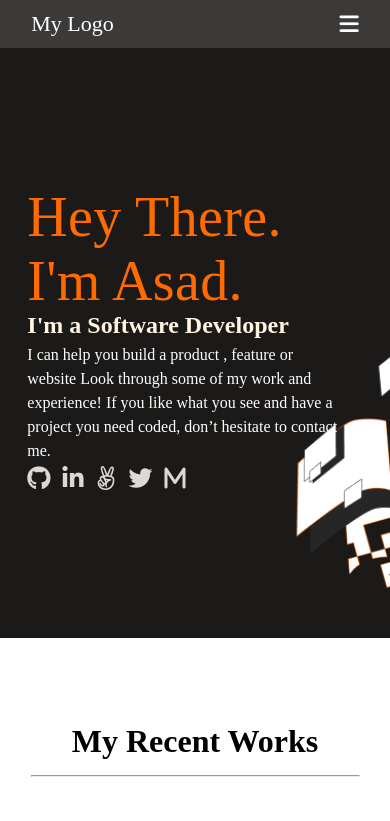
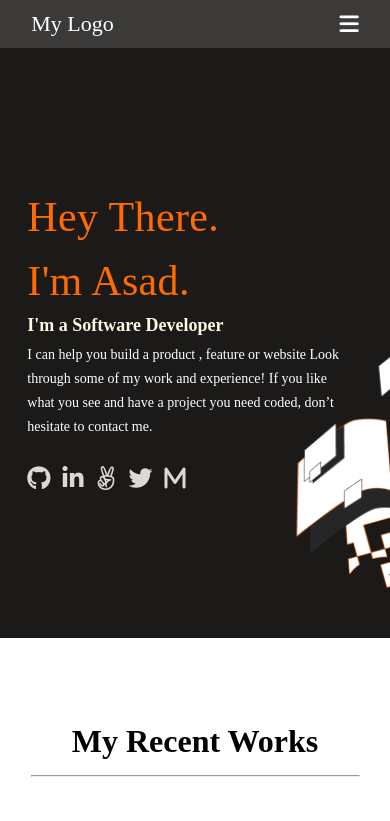
Before and after one commit to asad11ali/Assignment-2, a website: page index.html in a window 390 px wide. Shown: the top 821 px of the page. Drawn offline with Linux system fonts and the light colour scheme.

Commit message:
upload full setup

```diff
--- a/style.css
+++ b/style.css
@@ -1,5 +1,5 @@
 
-@media (max-width: 430px) {
+@media (min-width:200px) and (max-width: 430px) {
   * {
     padding: 0;
     margin: 0;
@@ -54,13 +54,13 @@
   .main {
     padding-top: 35%;
     padding-left: 7%;
-    width: 80%;
+    width: 60%;
     height: 124px;
   }
 
   .main2 {
     padding-left: 7%;
-    width: 80%;
+    width: 60%;
     height: 27px;
     gap: 0;
   }
@@ -75,7 +75,7 @@
 
   .banner .heading {
     color: #ff6b00;
-    font-size: 56px;
+    font-size: 42px;
     font-weight: 400;
     line-height: 64px;
     letter-spacing: 0.3700000047683716px;
@@ -83,7 +83,7 @@
   }
 
   .banner .sub-heading {
-    font-size: 24px;
+    font-size: 18px;
     font-weight: 700;
     line-height: 32px;
     text-align: left;
@@ -91,7 +91,7 @@
   }
 
   .banner p {
-    font-size: 16px;
+    font-size: 14px;
     font-weight: 400;
     line-height: 24px;
     text-align: left;
```
